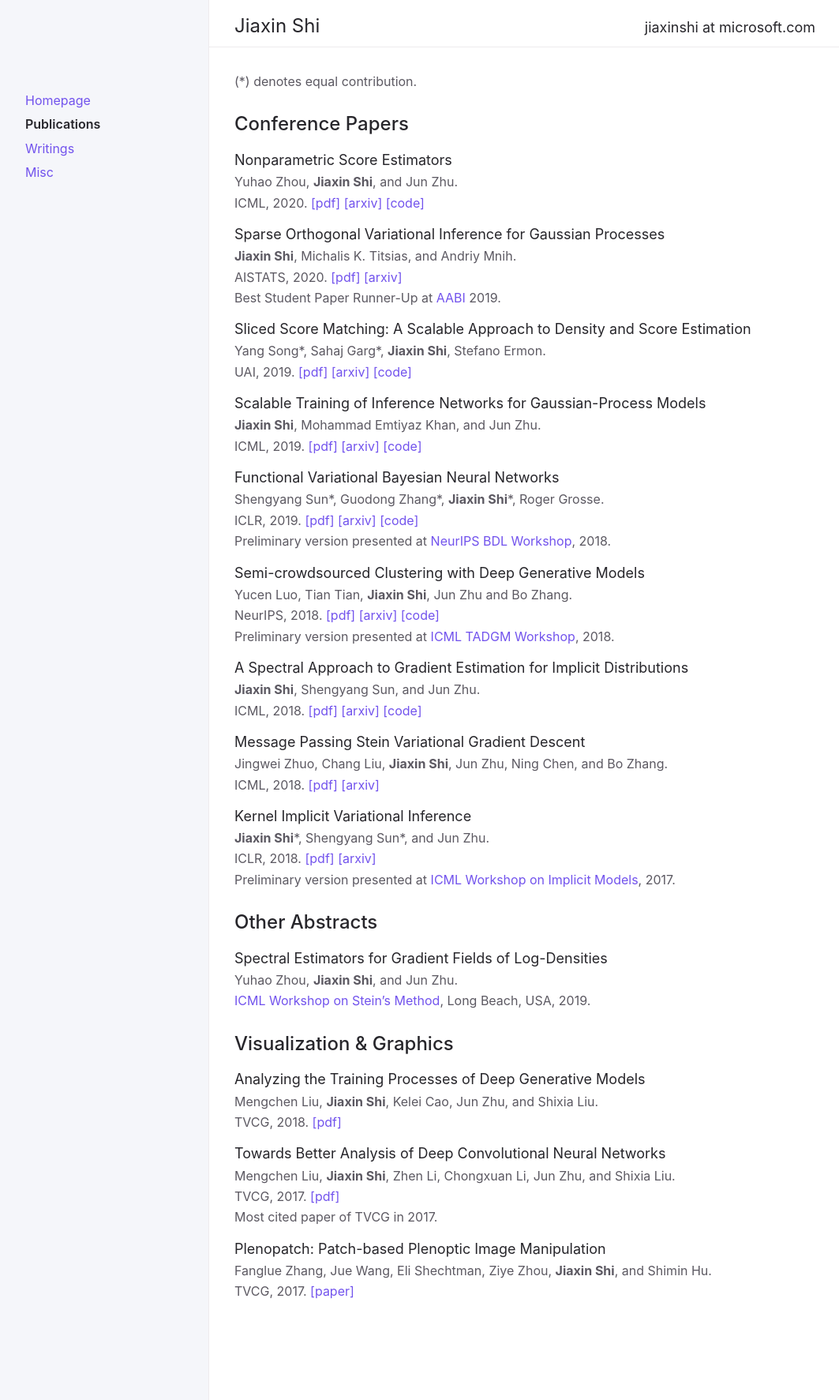
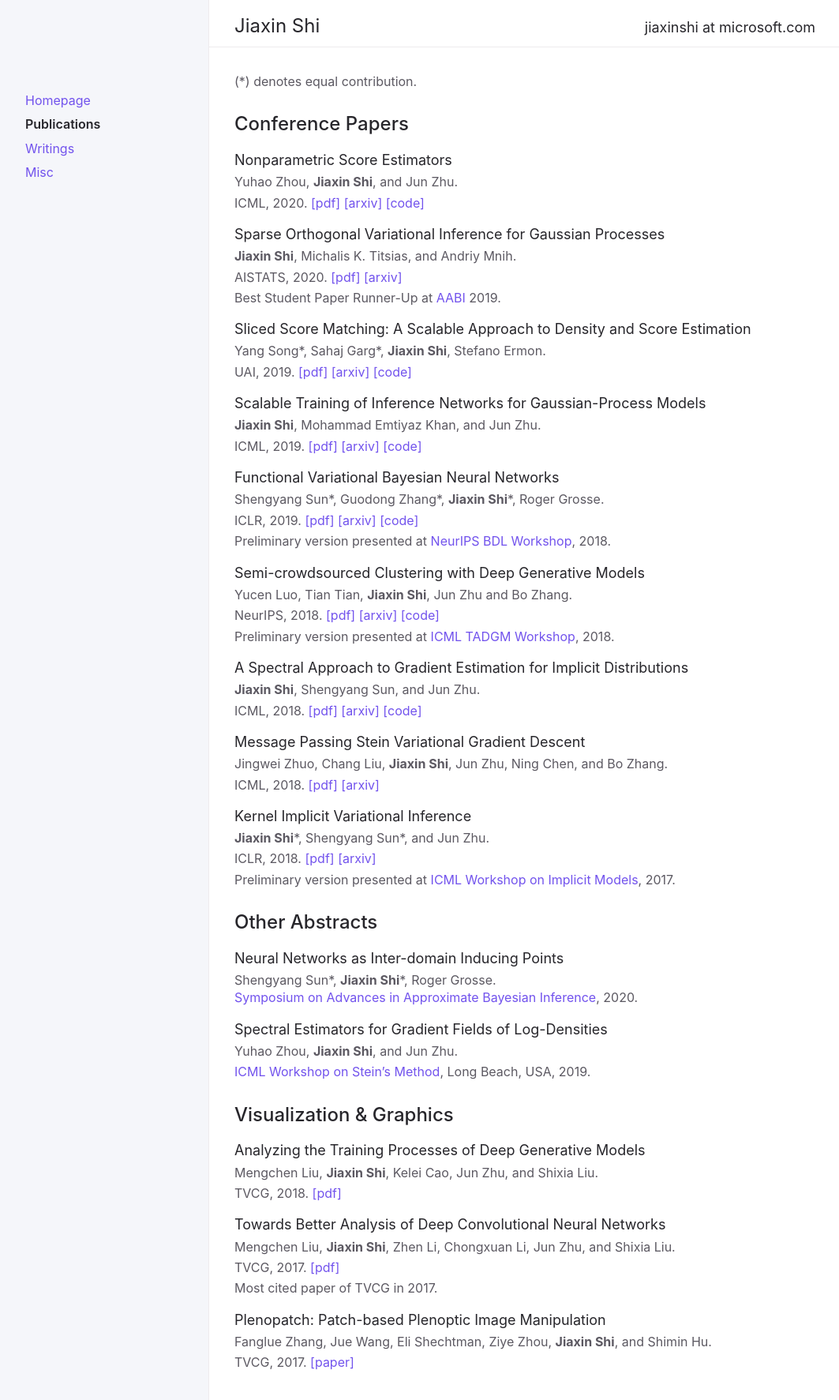
Before and after one commit to thjashin/thjashin.github.io, a Jekyll site: the page built from publications.md, in a window 1280 px wide. Shown: the top 1773 px of the page at 79% size, without its empty margins (91-1154 px from the left). Built offline with Jekyll 4.4.1, drawn with Linux system fonts in a browser that asks for light colours.

Commit message:
update svgp as nn

```diff
--- a/publications.md
+++ b/publications.md
@@ -100,6 +100,11 @@ Preliminary version presented at [ICML Workshop on Implicit Models](https://site
 
 ## Other Abstracts
 
+Neural Networks as Inter-domain Inducing Points
+{: .fs-5 .mb-1 .text-grey-dk-300}
+Shengyang Sun*, **Jiaxin Shi**\*, Roger Grosse.
+[Symposium on Advances in Approximate Bayesian Inference](http://approximateinference.org/), 2020.
+
 Spectral Estimators for Gradient Fields of Log-Densities
 {: .fs-5 .mb-1 .text-grey-dk-300}
 Yuhao Zhou, **Jiaxin Shi**, and Jun Zhu.
```
